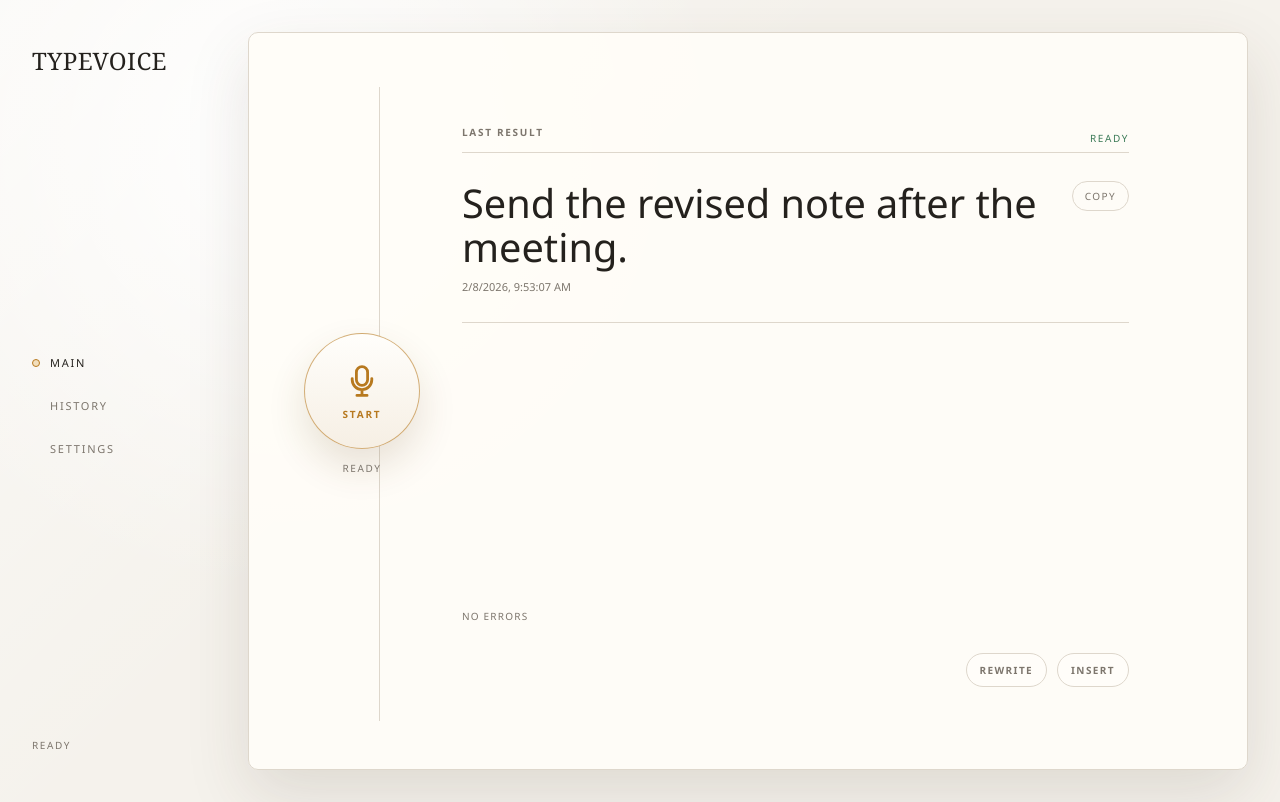
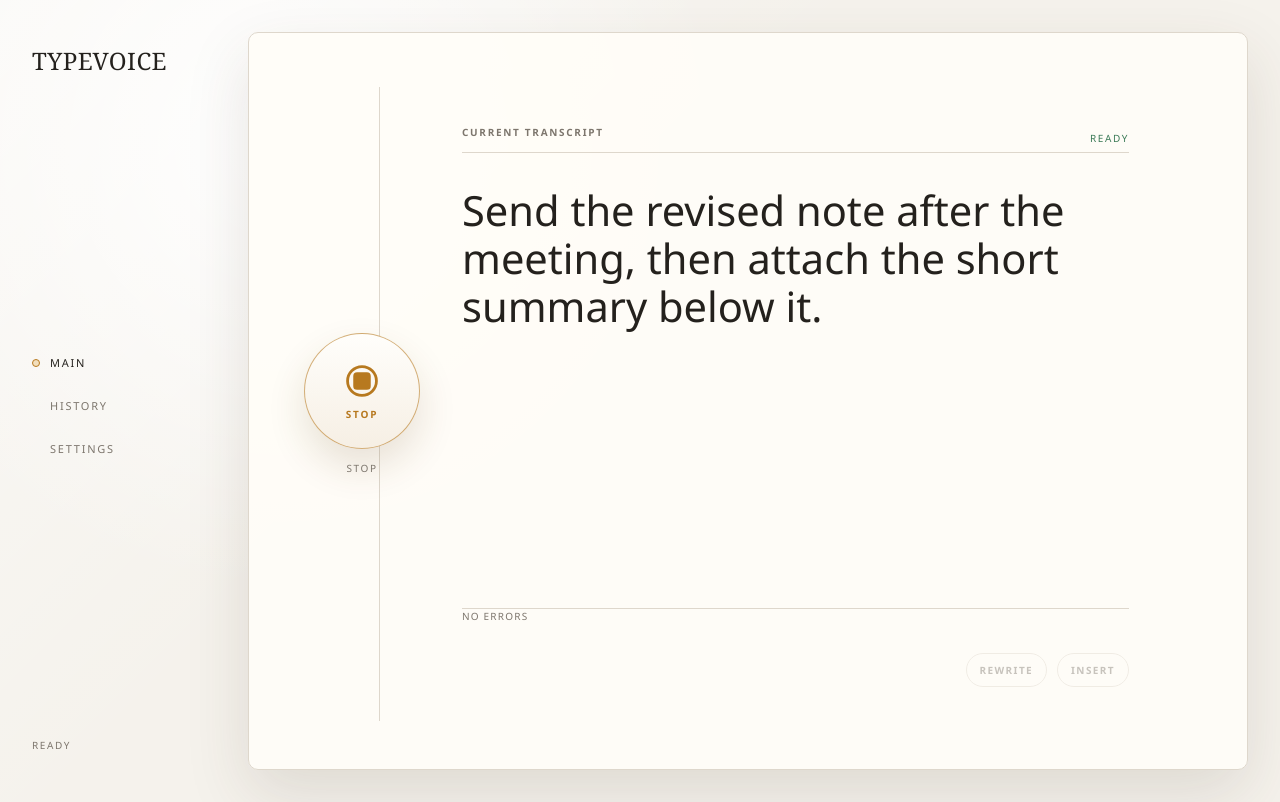
Before and after one commit to JiaJunDeng5930/TypeVoice, a React (Vite) app in the folder apps/desktop/: page / in a window 1280 px wide. Built offline with nearby package versions, Linux system fonts and the light colour scheme.

Commit message:
fix(ui): apply transcript page feedback

```diff
--- a/apps/desktop/src/infra/runtimePorts.ts
+++ b/apps/desktop/src/infra/runtimePorts.ts
@@ -49,20 +49,20 @@ let previewSettings: Record<string, unknown> = {
 };
 
 const previewWorkflow = {
-  phase: "idle",
+  phase: "recording",
   taskId: null,
   recordingSessionId: null,
   lastTranscriptId: "preview-transcript",
-  lastAsrText: "Send the revised note after the meeting.",
-  lastText: "Send the revised note after the meeting.",
+  lastAsrText: "Send the revised note after the meeting, then attach the short summary below it.",
+  lastText: "",
   lastCreatedAtMs: previewNow - 8 * 60 * 1000,
   diagnosticCode: null,
   diagnosticLine: "",
-  primaryLabel: "START",
+  primaryLabel: "STOP",
   primaryDisabled: false,
-  canRewrite: true,
-  canInsert: true,
-  canCopy: true,
+  canRewrite: false,
+  canInsert: false,
+  canCopy: false,
 };
 
 const previewTemplates = [
--- a/apps/desktop/src/screens/HistoryScreen.tsx
+++ b/apps/desktop/src/screens/HistoryScreen.tsx
@@ -1,8 +1,6 @@
 import { useEffect, useMemo, useRef, useState } from "react";
 import {
-  browserClipboard,
   defaultTauriGateway,
-  type ClipboardPort,
   type TauriGateway,
 } from "../infra/runtimePorts";
 import type { HistoryItem } from "../types";
@@ -11,7 +9,6 @@ type Props = {
   epoch: number;
   pushToast: (msg: string, tone?: "default" | "ok" | "danger") => void;
   gateway?: TauriGateway;
-  clipboard?: ClipboardPort;
 };
 
 const PAGE = 50;
@@ -20,7 +17,6 @@ export function HistoryScreen({
   epoch,
   pushToast,
   gateway = defaultTauriGateway,
-  clipboard = browserClipboard,
 }: Props) {
   const [items, setItems] = useState<HistoryItem[]>([]);
   const [loading, setLoading] = useState(false);
@@ -82,17 +78,6 @@ export function HistoryScreen({
     if (remaining < 140) loadMore();
   }
 
-  async function copyItem(h: HistoryItem) {
-    const text = (h.final_text || h.asr_text || "").trim();
-      if (!text) return;
-    try {
-      await clipboard.copyText(text);
-      pushToast("COPIED", "ok");
-    } catch {
-      pushToast("COPY FAILED", "danger");
-    }
-  }
-
   return (
     <div className="pageSurface historySurface">
       <div className="pageHeader">
@@ -109,14 +94,6 @@ export function HistoryScreen({
             <div className="historyPreview">
               {(h.final_text || h.asr_text || "").trim() || "-"}
             </div>
-            <button
-              type="button"
-              className="historyCopy"
-              onClick={() => copyItem(h)}
-              title="COPY"
-            >
-              COPY
-            </button>
           </div>
         ))}
 
--- a/apps/desktop/src/screens/MainScreen.tsx
+++ b/apps/desktop/src/screens/MainScreen.tsx
@@ -49,7 +49,6 @@ export function MainScreen({
   const client = useMemo(() => backend || createBackendClient(gateway), [backend, gateway]);
   const [workflow, setWorkflow] = useState<WorkflowView>(EMPTY_WORKFLOW_VIEW);
   const [hover, setHover] = useState(false);
-  const [lastHover, setLastHover] = useState(false);
   const [liveTranscript, setLiveTranscript] = useState("");
 
   useEffect(() => {
@@ -198,10 +197,7 @@ export function MainScreen({
 
   const phase = String(workflow.phase || "idle").toLowerCase();
   const hint = workflow.primaryLabel || "START";
-  const lastText = liveTranscript || workflow.lastText || "";
-  const lastMeta = workflow.lastCreatedAtMs
-    ? new Date(workflow.lastCreatedAtMs).toLocaleString()
-    : "NO LAST RESULT";
+  const streamText = liveTranscript || workflow.lastAsrText || "";
   const statusLabel = phase === "idle" ? "READY" : hint;
 
   return (
@@ -234,27 +230,15 @@ export function MainScreen({
 
       <div className="resultSheet">
         <div className="resultHeader">
-          <div className="sectionTitle">LAST RESULT</div>
+          <div className="sectionTitle">CURRENT TRANSCRIPT</div>
           <span className="resultStatus">READY</span>
         </div>
 
-        <button
-          type="button"
-          className="lastLine"
-          onClick={() => void sendWorkflowCommand("copyLast")}
-          disabled={!workflow.canCopy}
-          onMouseEnter={() => setLastHover(true)}
-          onMouseLeave={() => setLastHover(false)}
-          title={workflow.canCopy ? "COPY" : ""}
-        >
-          <span className="lastText">
-            {lastText.trim() ? lastText : "Send the revised note after the meeting."}
-          </span>
-          <span className="lastMeta">{lastMeta}</span>
-          <span className={`lastCopy ${lastHover && workflow.canCopy ? "isOn" : ""}`}>
-            COPY
-          </span>
-        </button>
+        <div className="streamCanvas" aria-live="polite">
+          <div className={`streamText ${streamText.trim() ? "" : "isEmpty"}`}>
+            {streamText.trim() || "Start recording to see live transcription here."}
+          </div>
+        </div>
 
         <div
           className={`mainDiag ${workflow.diagnosticLine ? "isVisible" : ""}`}
--- a/apps/desktop/src/styles/app.css
+++ b/apps/desktop/src/styles/app.css
@@ -271,63 +271,27 @@ button {
   letter-spacing: 0.16em;
 }
 
-.lastLine {
-  appearance: none;
-  position: relative;
-  width: 100%;
-  align-self: start;
-  border: 0;
+.streamCanvas {
+  min-height: 0;
+  height: 100%;
   border-top: 1px solid var(--border);
   border-bottom: 1px solid var(--border);
-  background: transparent;
-  color: var(--ink);
-  padding: 28px 88px 28px 0;
-  cursor: pointer;
+  padding: 34px 0;
   display: grid;
-  gap: 10px;
-  text-align: left;
+  align-content: start;
 }
 
-.lastLine:disabled {
-  cursor: not-allowed;
-}
-
-.lastLine:hover:not(:disabled),
-.lastLine:focus-visible:not(:disabled) {
-  outline: none;
-  border-color: var(--border-strong);
-}
-
-.lastText {
-  max-width: 680px;
+.streamText {
+  max-width: 940px;
   color: var(--ink);
-  font-size: clamp(24px, 3.1vw, 48px);
-  line-height: 1.12;
+  font-size: clamp(30px, 3.25vw, 56px);
+  line-height: 1.16;
   letter-spacing: 0;
 }
 
-.lastMeta {
+.streamText.isEmpty {
   color: var(--muted);
-  font-size: 11px;
-}
-
-.lastCopy {
-  position: absolute;
-  right: 0;
-  top: 28px;
-  border: 1px solid var(--border);
-  border-radius: 999px;
-  color: var(--muted);
-  padding: 7px 12px;
-  font-size: 10px;
-  letter-spacing: 0.14em;
-}
-
-.lastCopy.isOn,
-.lastLine:hover:not(:disabled) .lastCopy {
-  color: var(--accent);
-  border-color: rgba(183, 121, 31, 0.44);
-  background: #fff8ec;
+  font-size: clamp(24px, 2.2vw, 36px);
 }
 
 .mainDiag {
@@ -402,7 +366,7 @@ button {
 
 .historyRow {
   display: grid;
-  grid-template-columns: minmax(140px, 0.24fr) minmax(0, 1fr) auto;
+  grid-template-columns: minmax(140px, 0.24fr) minmax(0, 1fr);
   gap: 24px;
   align-items: center;
   min-height: 82px;
@@ -426,25 +390,6 @@ button {
   display: -webkit-box;
   -webkit-line-clamp: 2;
   -webkit-box-orient: vertical;
-}
-
-.historyCopy {
-  appearance: none;
-  border: 1px solid var(--border);
-  border-radius: 999px;
-  background: transparent;
-  color: var(--muted);
-  padding: 7px 12px;
-  cursor: pointer;
-  font-size: 10px;
-  letter-spacing: 0.14em;
-}
-
-.historyCopy:hover,
-.historyCopy:focus-visible {
-  color: var(--accent);
-  border-color: rgba(183, 121, 31, 0.44);
-  outline: none;
 }
 
 .historyFooter {
@@ -859,7 +804,7 @@ body.isOverlay {
   }
 
   .historyRow {
-    grid-template-columns: 1fr auto;
+    grid-template-columns: 1fr;
   }
 
   .historyTime {
```
